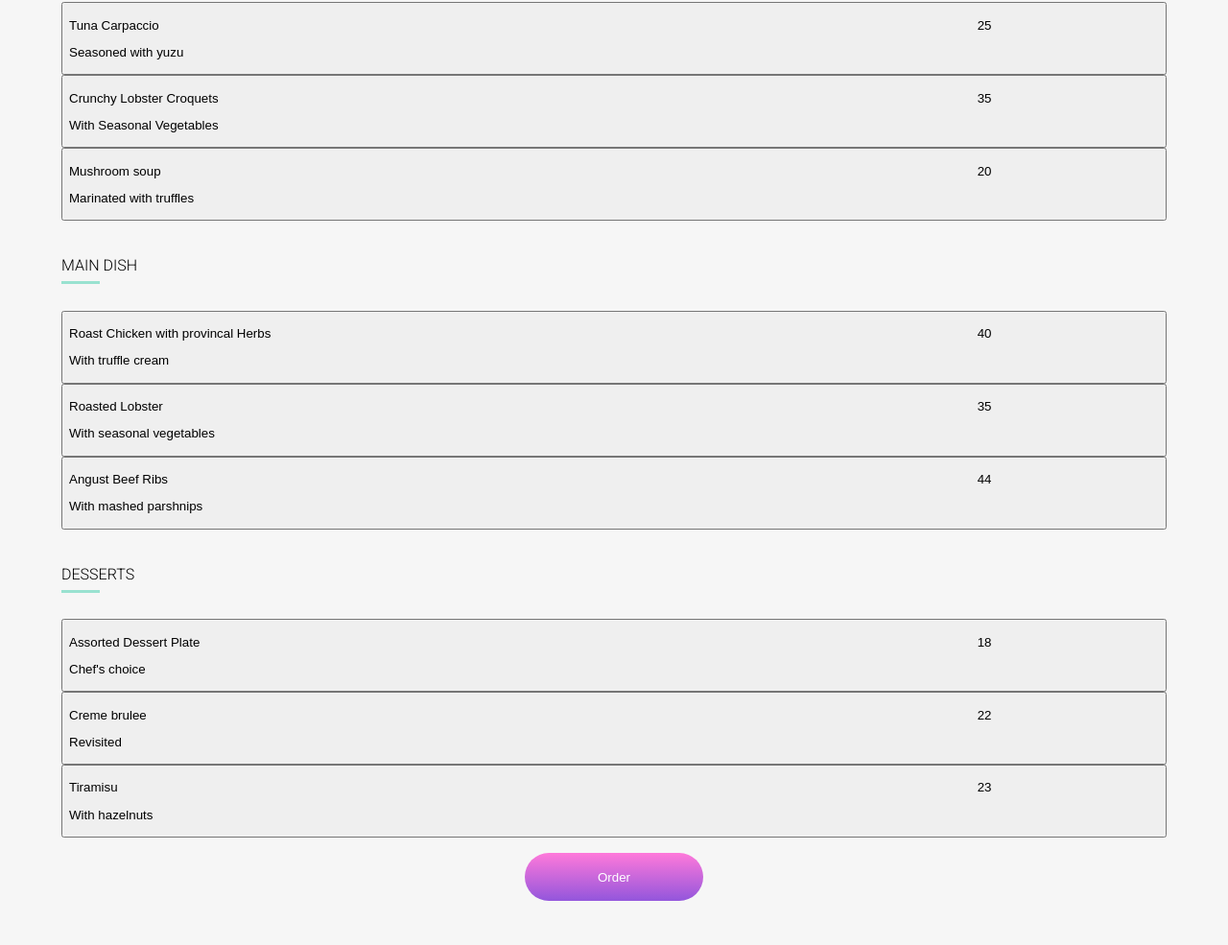
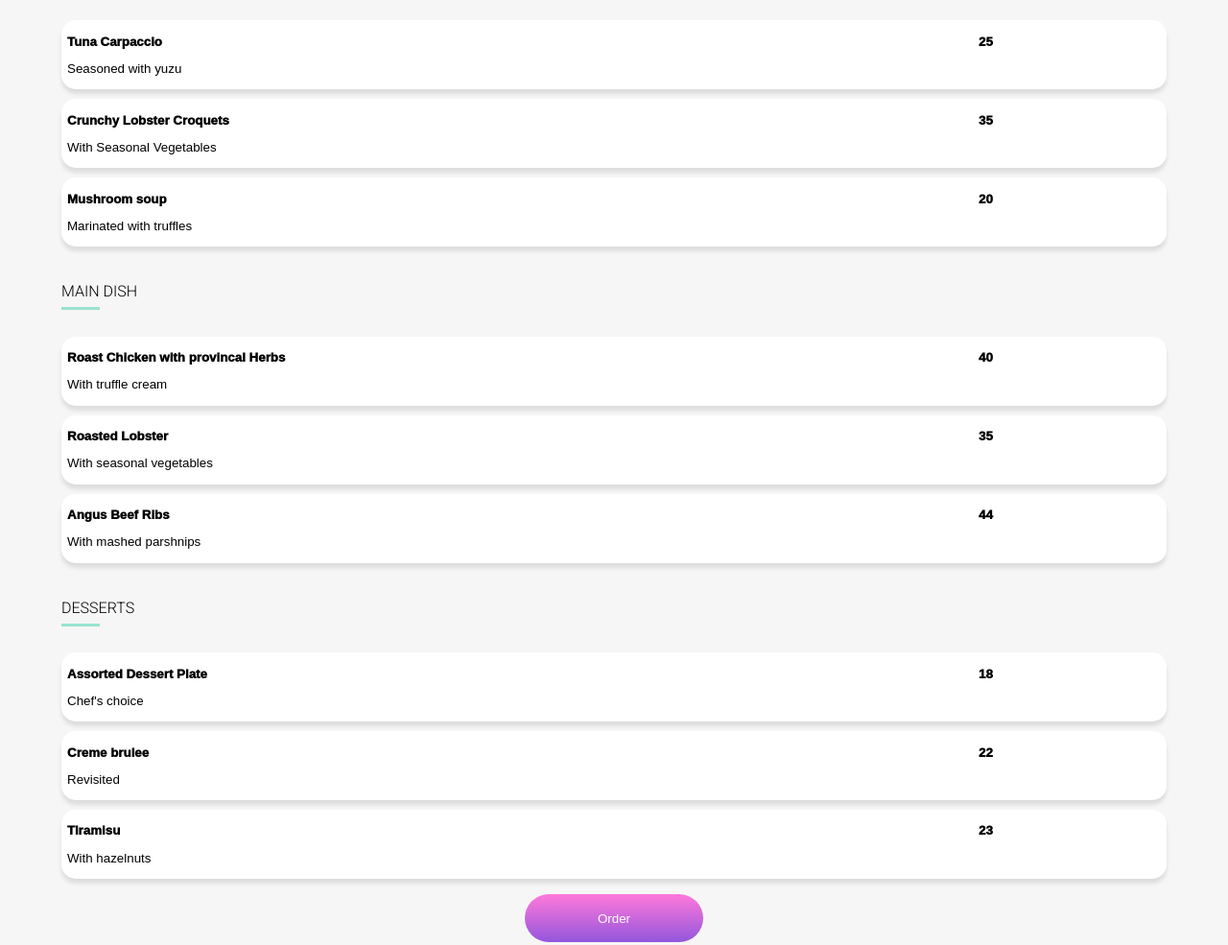
Before and after one commit to BrianWCaton/Ohmyfood, a plain HTML site: page le_gourmand.html in a window 1280 px wide. Shown: the part 473-1458 px from the top of the page at 96% size. Drawn offline with Linux system fonts and the light colour scheme; a web font is replaced by a local one.

Commit message:
Linked Le gourmand to the home page and formatted menu items with box shadow

```diff
--- a/le_gourmand.html
+++ b/le_gourmand.html
@@ -11,7 +11,8 @@
   </head>
   <body>
     <header class="header">
-      <svg
+      <a href="index.html"
+        ><svg
           class="icon"
           xmlns="http://www.w3.org/2000/svg"
           width="30"
@@ -23,6 +24,8 @@
             d="M15.8856 21.9283L15.0335 22.7417C14.6727 23.0861 14.0892 23.0861 13.7323 22.7417L6.2706 15.6229C5.9098 15.2785 5.9098 14.7215 6.2706 14.3808L13.7323 7.2583C14.0931 6.9139 14.6765 6.9139 15.0335 7.2583L15.8856 8.07167C16.2502 8.41974 16.2425 8.98763 15.8702 9.32837L11.2451 13.5345H22.2764C22.7869 13.5345 23.1976 13.9265 23.1976 14.4138V15.5862C23.1976 16.0735 22.7869 16.4655 22.2764 16.4655H11.2451L15.8702 20.6716C16.2464 21.0124 16.254 21.5803 15.8856 21.9283Z"
           ></path>
         </svg>
+        ></a
+      >
       <img src="img/ohmyfood.png" alt="ohmyfood" />
     </header>
     <nav>
@@ -48,7 +51,7 @@
             <li>
               <button class="menu_item">
                 <div class="title-description">
-                  <p>Crunchy Lobster Croquets</p>
+                  <p class="title">Crunchy Lobster Croquets</p>
                   <p class="description">With Seasonal Vegetables</p>
                 </div>
                 <p class="price">35</p>
@@ -57,7 +60,7 @@
             <li>
               <button class="menu_item">
                 <div class="title-description">
-                  <p>Mushroom soup</p>
+                  <p class="title">Mushroom soup</p>
                   <p class="description">Marinated with truffles</p>
                 </div>
                 <p class="price">20</p>
@@ -70,21 +73,21 @@
           <ul class="menu-list">
             <button class="menu_item">
               <div class="title-description">
-                <p>Roast Chicken with provincal Herbs</p>
+                <p class="title">Roast Chicken with provincal Herbs</p>
                 <p class="description">With truffle cream</p>
               </div>
               <p class="price">40</p>
             </button>
             <button class="menu_item">
               <div class="title-description">
-                <p>Roasted Lobster</p>
+                <p class="title">Roasted Lobster</p>
                 <p class="description">With seasonal vegetables</p>
               </div>
               <p class="price">35</p>
             </button>
             <button class="menu_item">
               <div class="title-description">
-                <p>Angust Beef Ribs</p>
+                <p class="title">Angus Beef Ribs</p>
                 <p class="description">With mashed parshnips</p>
                 <!-- typo -->
               </div>
@@ -97,21 +100,21 @@
           <ul class="menu-list">
             <button class="menu_item">
               <div class="title-description">
-                <p>Assorted Dessert Plate</p>
+                <p class="title">Assorted Dessert Plate</p>
                 <p class="description">Chef's choice</p>
               </div>
               <p class="price">18</p>
             </button>
             <button class="menu_item">
               <div class="title-description">
-                <p>Creme brulee</p>
+                <p class="title">Creme brulee</p>
                 <p class="description">Revisited</p>
               </div>
               <p class="price">22</p>
             </button>
             <button class="menu_item">
               <div class="title-description">
-                <p>Tiramisu</p>
+                <p class="title">Tiramisu</p>
                 <p class="description">With hazelnuts</p>
               </div>
               <p class="price">23</p>
--- a/style.css
+++ b/style.css
@@ -132,7 +132,9 @@ header {
 .heart {
   color: #353535;
   font-size: 35px;
+
 }
+
 .card-content h4,
 .card-content p {
   margin: 0;
@@ -300,12 +302,20 @@ footer nav{
 .menu-list {
   padding: 0;
     list-style: none;
+    display: grid;
+    gap: 10px;
 }
 .menu_item{
   display: grid;
   grid-template-columns: 5fr 1fr;
   width: 100%;
-text-align: left;
+  text-align: left;
+  border-radius: 15px;
+  background: #FFFFFF;
+  border-width: 0;
+
+  box-shadow: 0px 5px 4px rgba(0, 0, 0, 0.1);
+
 }
 .loader{
   font-size: 100px;
@@ -344,3 +354,9 @@ text-align: left;
   padding-left: 20px;
   padding-right: 20px;
 }
+.title{
+  font-weight: 1000;
+}
+.price{
+  font-weight: 1000;
+}
```
Lines whose indentation alone changed are shown as unchanged.
